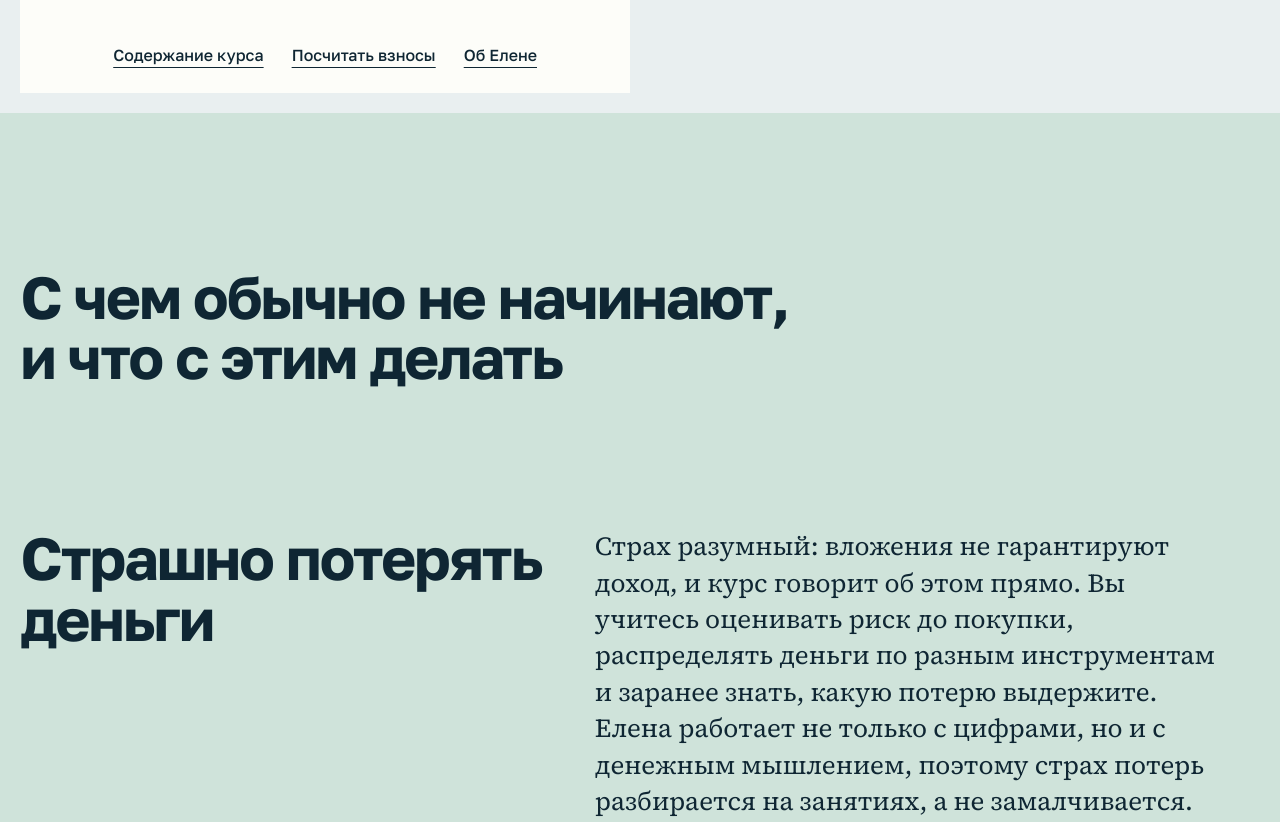
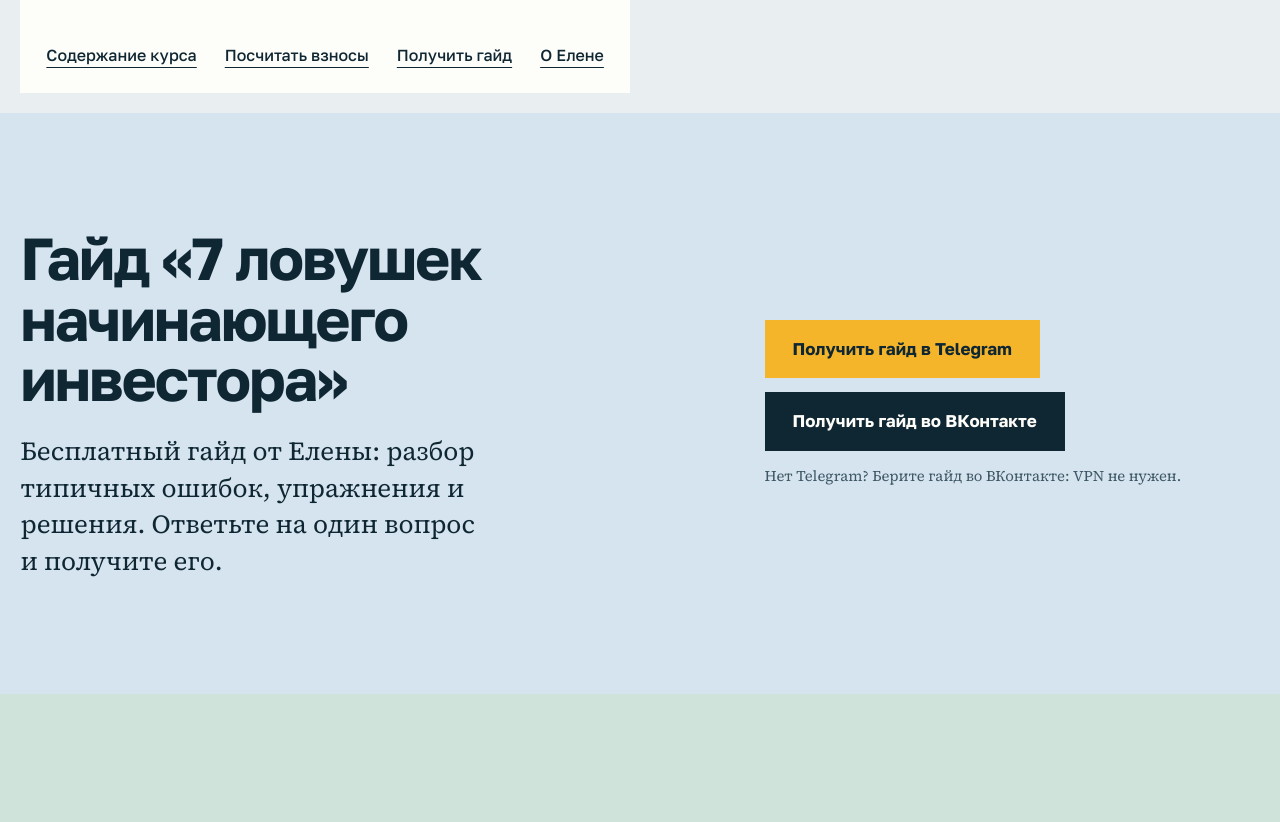
Before and after one commit to murzzsite/abramova-investor, a plain HTML site: page index.html in a window 1280 px wide. Shown: the part 796-1618 px from the top of the page. Drawn offline with Linux system fonts and the light colour scheme.

Commit message:
Гайд на сайте, О Елене

```diff
--- a/index.html
+++ b/index.html
@@ -18,7 +18,7 @@
 <header class="bar" id="bar">
   <a class="bar__mark" href="#top">Елена Абрамова</a>
   <nav class="bar__nav" aria-label="Разделы">
-    <a href="#calc">Расчёт</a><a href="#content">Содержание</a><a href="#program">Программа</a><a href="#price">Тарифы</a><a href="#faq">Вопросы</a>
+    <a href="#guide">Гайд</a><a href="#calc">Расчёт</a><a href="#content">Содержание</a><a href="#program">Программа</a><a href="#price">Тарифы</a><a href="#faq">Вопросы</a>
   </nav>
   <a class="btn btn--sm" href="#price">Выбрать тариф</a>
 </header>
@@ -34,12 +34,26 @@
       <p class="hero__facts">От 49 900 ₽ · 19 занятий: теория и практика</p>
       <a class="btn" href="#price">Выбрать тариф</a>
     </div>
-    <nav class="hero__links" aria-label="Быстрые ссылки"><a href="#content">Содержание курса</a><a href="#calc">Посчитать взносы</a><a href="#about">Об Елене</a></nav>
+    <nav class="hero__links" aria-label="Быстрые ссылки"><a href="#content">Содержание курса</a><a href="#calc">Посчитать взносы</a><a href="#guide">Получить гайд</a><a href="#about">О Елене</a></nav>
   </div>
   <div class="hero__room">
     <img class="slide on" src="assets/book-empty.jpg" width="1920" height="1452" alt="Пустая страница сберегательной книжки 1930-х годов, готовая к первой записи" style="object-position:22% 40%">
     <img class="slide" src="assets/book-pko.jpg" width="1920" height="1452" alt="Сберегательная книжка с первыми записями вкладов и печатями" style="object-position:70% 40%">
     <img class="slide" src="assets/book-soviet.jpg" width="1920" height="1395" alt="Страница советской сберегательной книжки: приход, расход, остаток" style="object-position:18% 30%">
+  </div>
+</section>
+
+<section class="guide field--sky" id="guide">
+  <div class="wrap guide__grid">
+    <div>
+      <h2 class="h2" data-r>Гайд «7 ловушек начинающего инвестора»</h2>
+      <p class="lead" data-r>Бесплатный гайд от Елены: разбор типичных ошибок, упражнения и решения. Ответьте на один вопрос и получите его.</p>
+    </div>
+    <div class="guide__btns" data-r>
+      <a class="btn" href="https://t.me/trip_wire_super_bot?start=06c63692b581" target="_blank" rel="noopener">Получить гайд в Telegram</a>
+      <a class="btn btn--ink" href="https://vk.me/club237108351?ref=06c63692b581" target="_blank" rel="noopener">Получить гайд во ВКонтакте</a>
+      <p class="note">Нет Telegram? Берите гайд во ВКонтакте: VPN не нужен.</p>
+    </div>
   </div>
 </section>
 
--- a/styles.css
+++ b/styles.css
@@ -253,3 +253,12 @@ input[type=range]:active::-webkit-slider-thumb{transform:scale(1.2)}
 .tier--rass .btn{background:var(--ink);color:var(--paper)}
 .tier--rass h3{font-size:var(--s-lead)}
 @media(max-width:900px){.content__grid{grid-template-columns:1fr}.content__head{position:static}.les li{grid-template-columns:52px 1fr;padding:12px 14px}}
+
+/* guide */
+.guide{padding:clamp(72px,9vw,150px) 0}
+.guide__grid{display:grid;grid-template-columns:7fr 5fr;gap:clamp(24px,4vw,72px);align-items:center}
+.guide .lead{margin-top:24px}
+.guide__btns{display:grid;gap:14px;justify-items:start}
+.btn--ink{background:var(--ink);color:var(--paper)}
+.btn--ink:hover{background:#1c4157}
+@media(max-width:900px){.guide__grid{grid-template-columns:1fr}}
```
